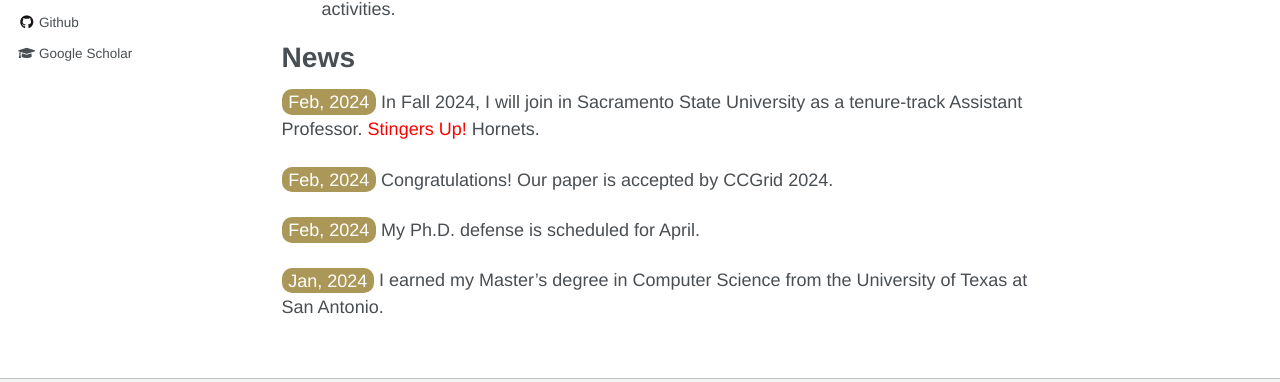
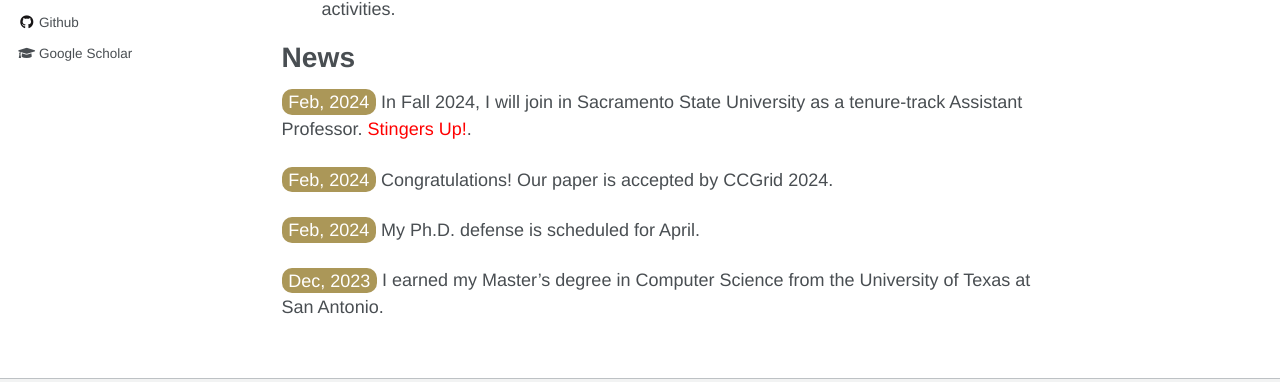
Before and after one commit to pengkang12/pengkang12.github.io, a Jekyll site: the page built from _pages/about.md, in a window 1280 px wide and 966 px high. Shown: the part 432-814 px from the top of the window. Built offline with Jekyll 4.4.1, drawn with Linux system fonts in a browser that asks for light colours.

Commit message:
Update about.md

```diff
--- a/_pages/about.md
+++ b/_pages/about.md
@@ -17,10 +17,10 @@ I am a final-year Ph.D. candidate in the [Department of Computer science](https:
 News
 ====
 
-<span style="padding: 2pt 5pt; border-radius: 10px; color: white; background-color: #AB9758;">Feb, 2024</span> In Fall 2024, I will join in Sacramento State University as a tenure-track Assistant Professor. <span style="color: red;">Stingers Up!</span> Hornets.
+<span style="padding: 2pt 5pt; border-radius: 10px; color: white; background-color: #AB9758;">Feb, 2024</span> In Fall 2024, I will join in Sacramento State University as a tenure-track Assistant Professor. <span style="color: red;">Stingers Up!</span>.
 
 <span style="padding: 2pt 5pt; border-radius: 10px; color: white; background-color: #AB9758;">Feb, 2024</span> Congratulations! Our paper is accepted by CCGrid 2024.
 
 <span style="padding: 2pt 5pt; border-radius: 10px; color: white; background-color: #AB9758;">Feb, 2024</span> My Ph.D. defense is scheduled for April.
 
-<span style="padding: 2pt 5pt; border-radius: 10px; color: white; background-color: #AB9758;">Jan, 2024</span> I earned my Master's degree in Computer Science from the University of Texas at San Antonio.
+<span style="padding: 2pt 5pt; border-radius: 10px; color: white; background-color: #AB9758;">Dec, 2023</span> I earned my Master's degree in Computer Science from the University of Texas at San Antonio.
```
